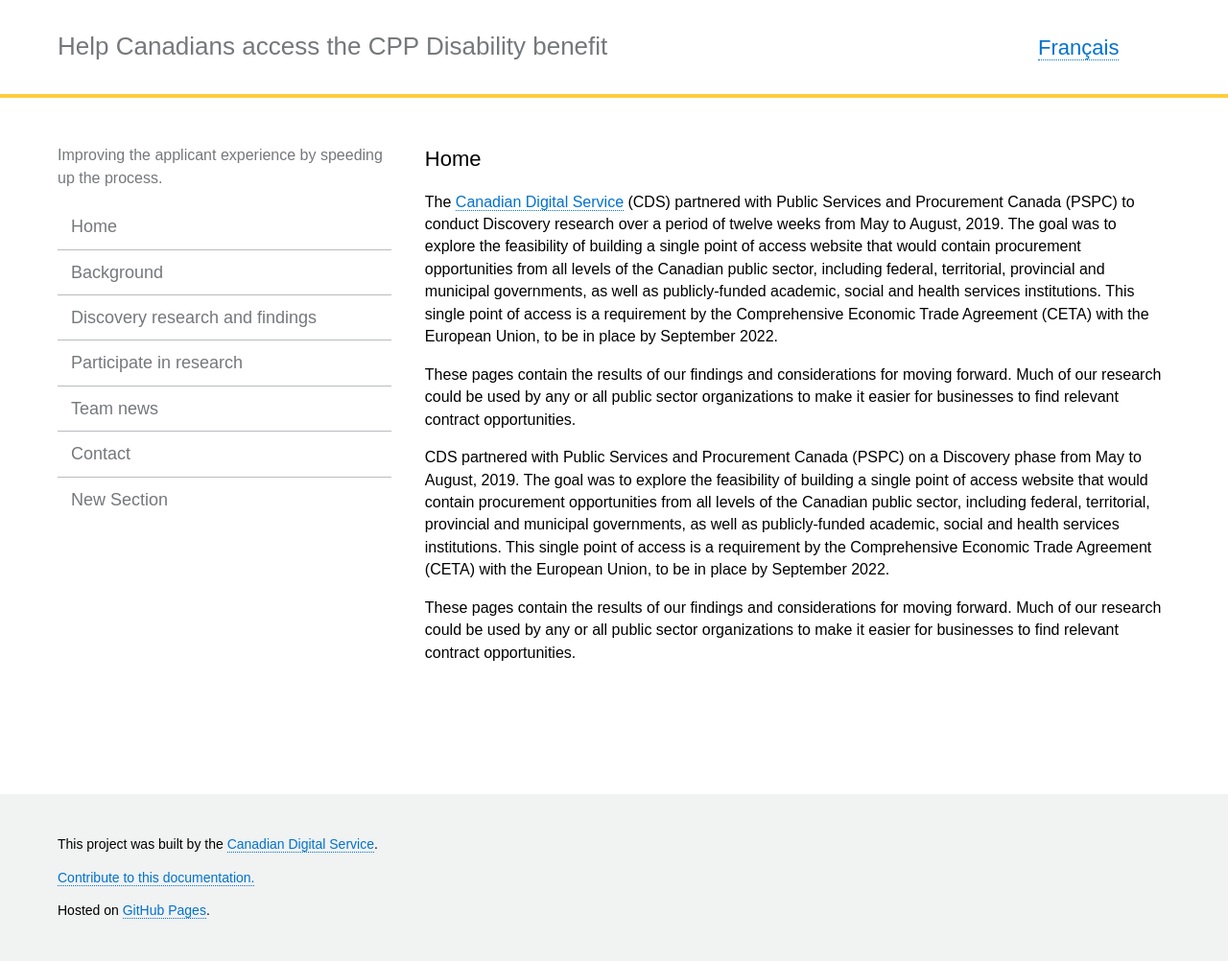
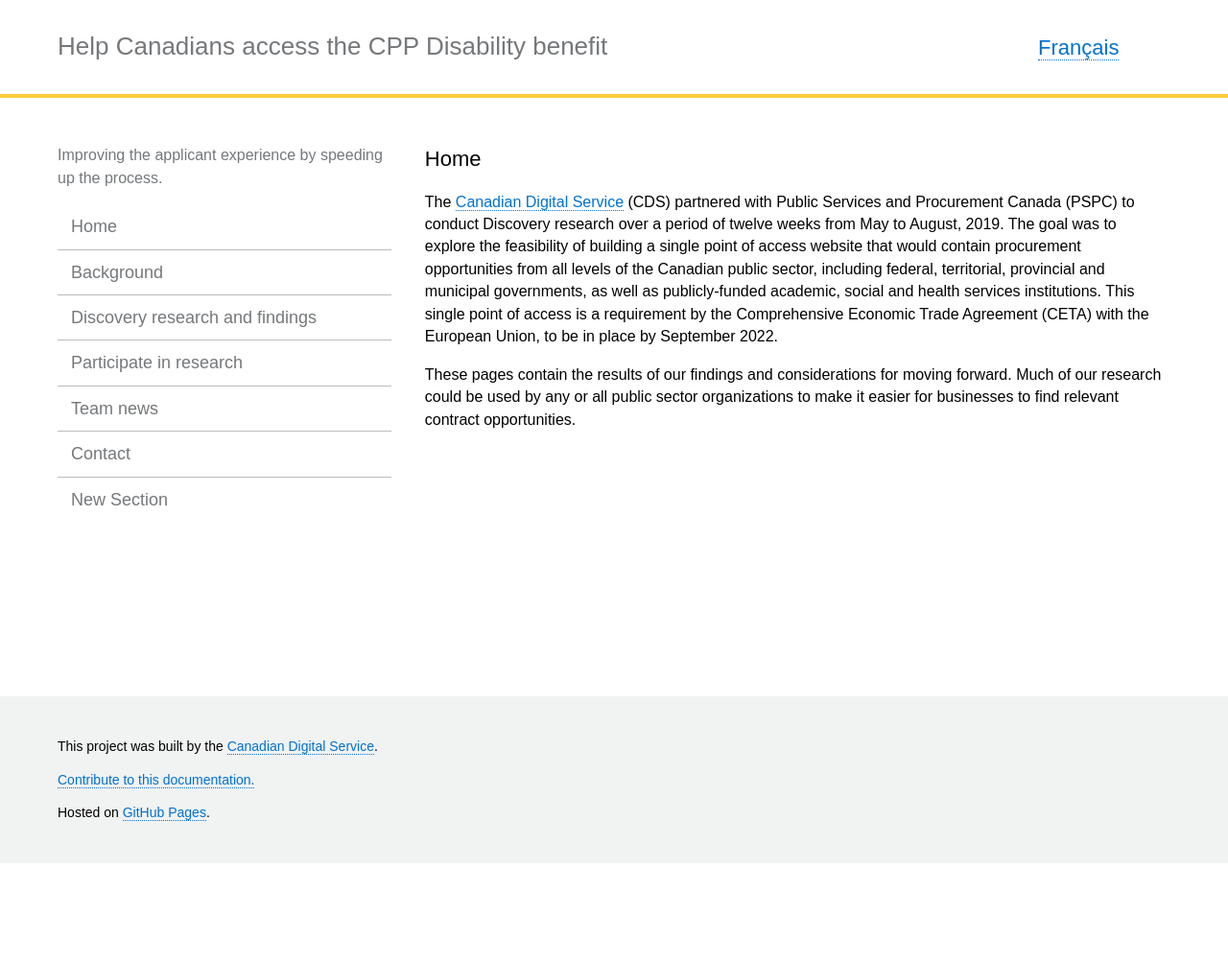
Before and after one commit to cds-snc/pspc-documentation, a Jekyll site: the page built from _pages/en/home.md, in a window 1280 px wide. Shown: the whole page at 96% size. Built offline with Jekyll 4.4.1, drawn with Linux system fonts in a browser that asks for light colours; after the commit the page ends 900 px from its top, so only the background shows below that.

Commit message:
Update home.md

```diff
--- a/_pages/en/home.md
+++ b/_pages/en/home.md
@@ -6,7 +6,3 @@ permalink: "/home/"
 trans_url: "/accueil/"
 ---
 {% include home.md %}
-
-CDS partnered with Public Services and Procurement Canada (PSPC) on a Discovery phase from May to August, 2019. The goal was to explore the feasibility of building a single point of access website that would contain procurement opportunities from all levels of the Canadian public sector, including federal, territorial, provincial and municipal governments, as well as publicly-funded academic, social and health services institutions. This single point of access is a requirement by the Comprehensive Economic Trade Agreement (CETA) with the European Union, to be in place by September 2022.
-
-These pages contain the results of our findings and considerations for moving forward. Much of our research could be used by any or all public sector organizations to make it easier for businesses to find relevant contract opportunities.
```
